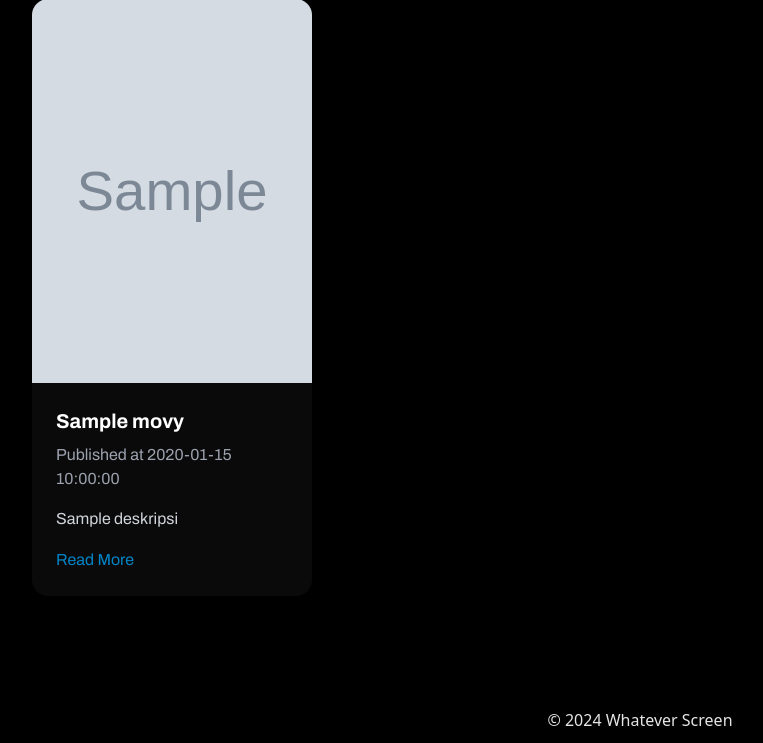
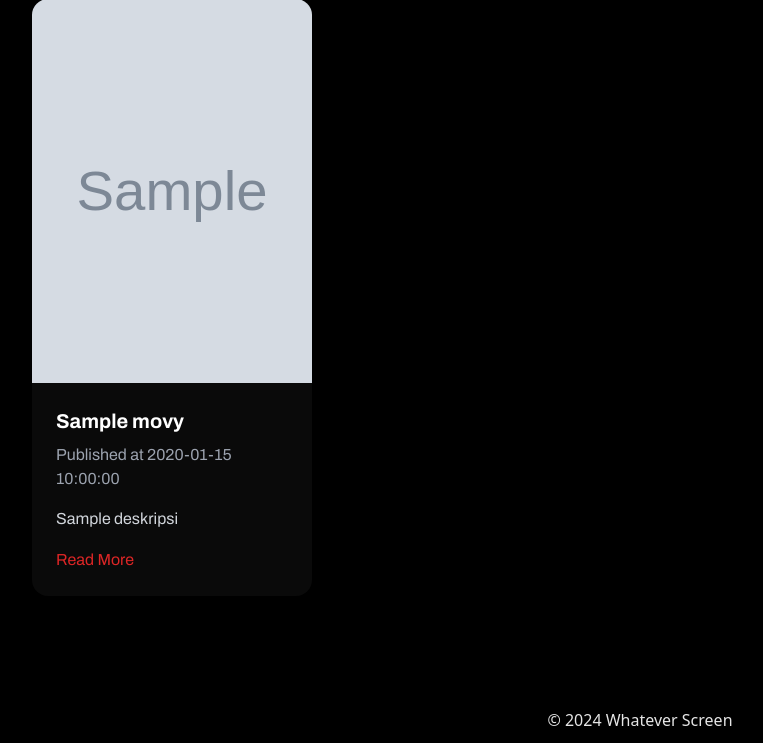
Before and after one commit to zzz3t444/whateverscreen, a CodeIgniter app: the page made by application/views/movies/list_movie.php in a window 1280 px wide. Shown: the part 197-940 px from the top of the page, without its empty margins (0-763 px from the left). Run offline with CodeIgniter, Linux system fonts and the light colour scheme; tables that the repository leaves empty or names only in its code hold one stand-in row (values such as "Sample post"); the template is opened without the code that fills it: most values are stand-ins (such as "Sample title", 1, 10 or a date in 2020); grey boxes marked "Sample" are stand-in pictures; some libraries are stand-ins or nearby versions.

Commit message:
Update UI list Movie

```diff
--- a/application/views/movies/list_movie.php
+++ b/application/views/movies/list_movie.php
@@ -27,7 +27,7 @@
                         <p class="text-gray-300 mb-4 archivo">
                             <?= $movie->deskripsi ?>
                         </p>
-                        <a href="<?= site_url('movie/show/' . $movie->slug) ?>" class="text-sky-600 archivo hover:underline">
+                        <a href="<?= site_url('movie/show/' . $movie->slug) ?>" class="text-red-600 archivo hover:underline">
                             Read More
                         </a>
                     </div>
```
Also changed, not shown: upload/gambar/d89e2fb0620532a2c156eb632510f2b2.jpg (added).
